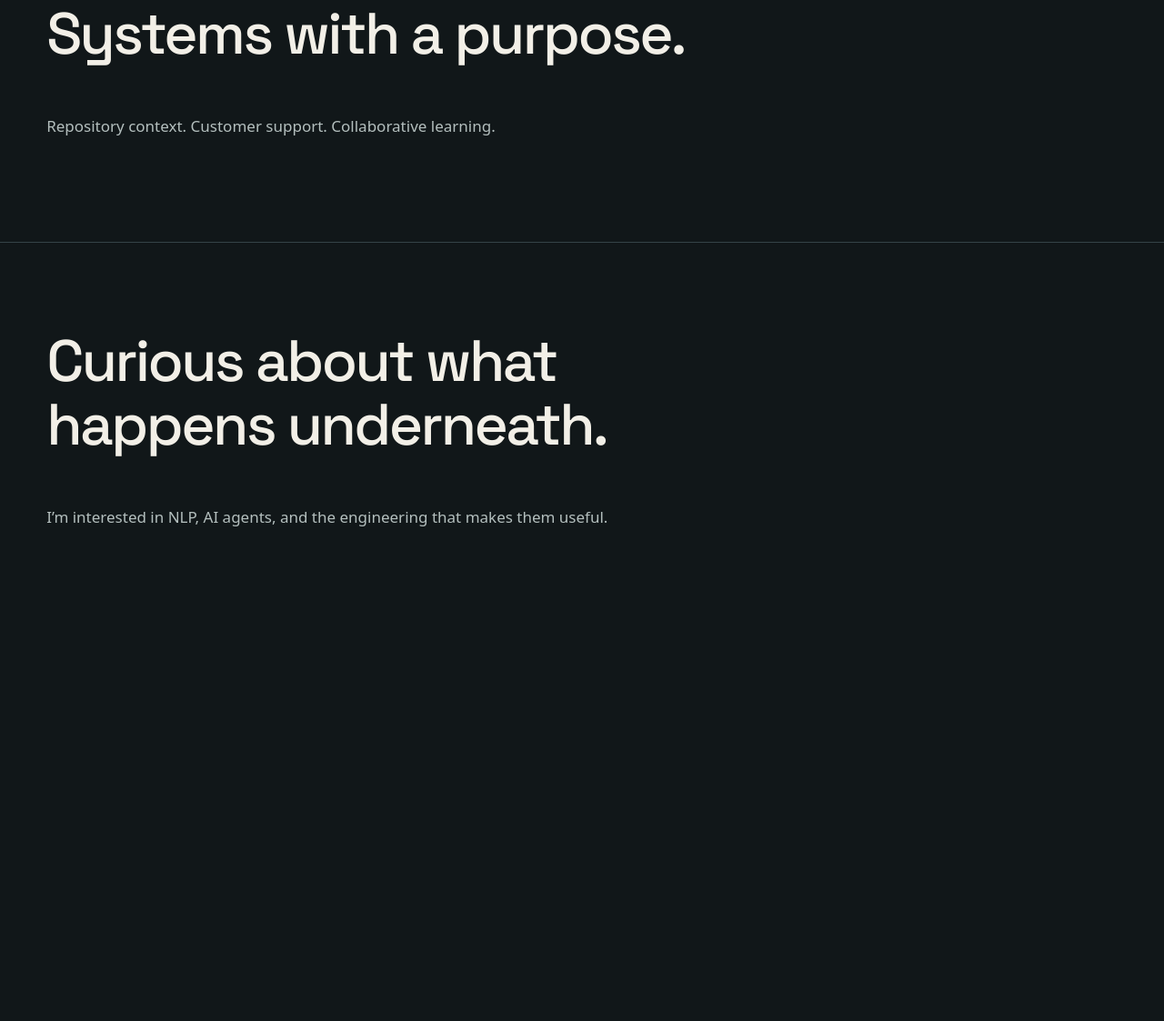
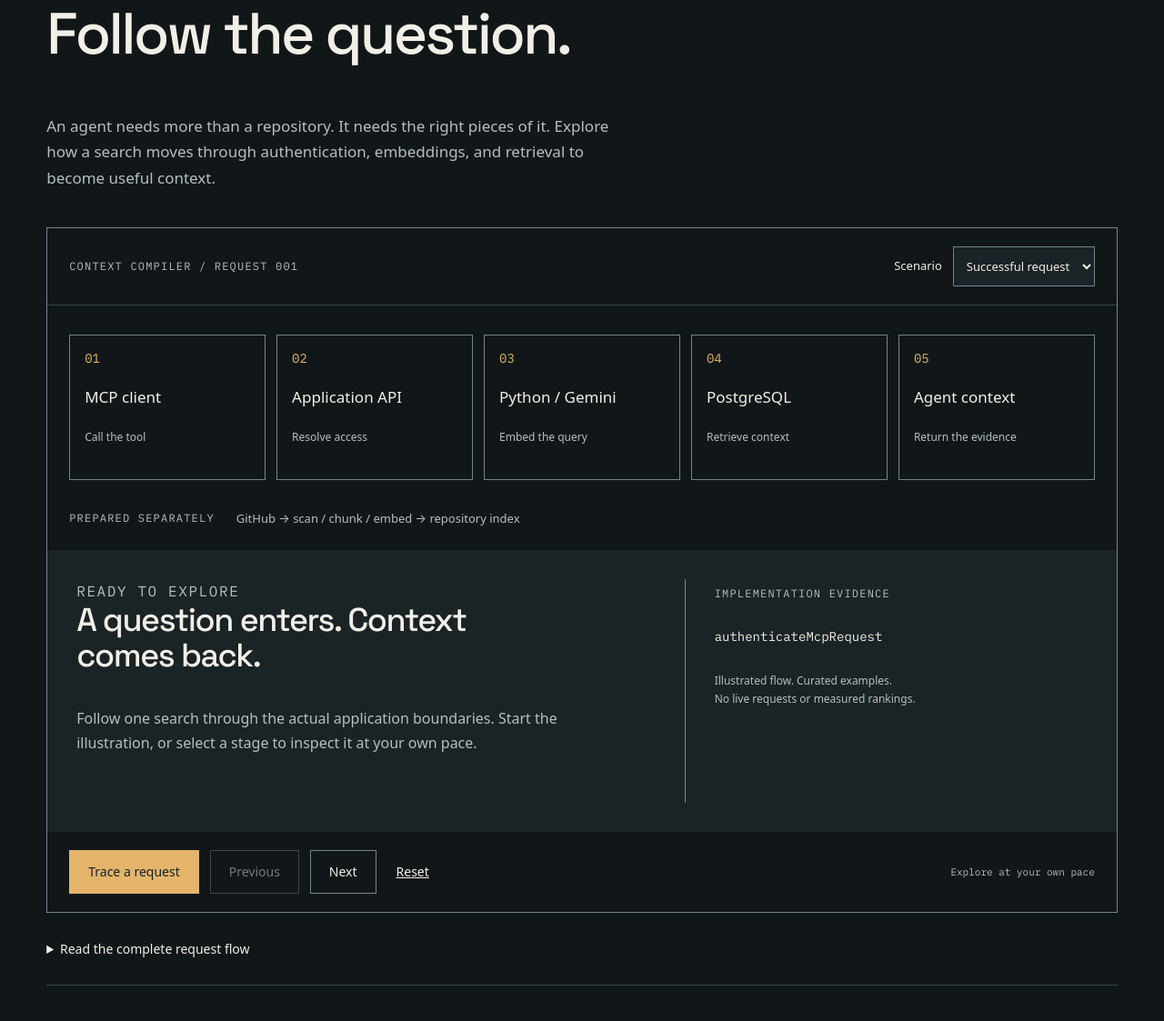
Before and after one commit to TahubCS/Personal, an Astro site: page / in a window 1280 px wide. Shown: the part 1079-2202 px from the top of the page at 91% size. Before the commit the page ends 1775 px from the top, so only its background shows below. Built offline with nearby package versions, Linux system fonts and the light colour scheme; Astro itself is replaced by a stand-in of ours.

Commit message:
milestone D: implement and verify accessible Context Compiler trace

```diff
--- a/astro.config.mjs
+++ b/astro.config.mjs
@@ -1,3 +1,7 @@
 import { defineConfig } from 'astro/config';
 import react from '@astrojs/react';
-export default defineConfig({ integrations: [react()], output: 'static' });
+export default defineConfig({
+  integrations: [react()],
+  output: 'static',
+  devToolbar: { enabled: false },
+});
--- /dev/null
+++ b/src/features/context-trace/ContextTrace.tsx
@@ -0,0 +1,179 @@
+import { useEffect, useReducer, useRef, useState } from 'react';
+import { stages, sourceUrl } from './trace-data';
+import {
+  initialState,
+  lastStep,
+  traceReducer,
+  type Outcome,
+} from './trace-state';
+import '../../styles/trace.css';
+
+export default function ContextTrace() {
+  const [state, dispatch] = useReducer(traceReducer, initialState);
+  const [ready, setReady] = useState(false);
+  const [reducedMotion, setReducedMotion] = useState(false);
+  const root = useRef<HTMLDivElement>(null);
+
+  useEffect(() => {
+    setReady(true);
+    const preference = window.matchMedia('(prefers-reduced-motion: reduce)');
+    const updatePreference = () => {
+      setReducedMotion(preference.matches);
+      if (preference.matches) dispatch({ type: 'pause' });
+    };
+    updatePreference();
+    preference.addEventListener('change', updatePreference);
+    const pauseWhenHidden = () => {
+      if (document.hidden) dispatch({ type: 'pause' });
+    };
+    document.addEventListener('visibilitychange', pauseWhenHidden);
+    const observer = new IntersectionObserver(
+      ([entry]) => {
+        if (!entry?.isIntersecting) dispatch({ type: 'pause' });
+      },
+      { threshold: 0 },
+    );
+    if (root.current) observer.observe(root.current);
+    return () => {
+      observer.disconnect();
+      preference.removeEventListener('change', updatePreference);
+      document.removeEventListener('visibilitychange', pauseWhenHidden);
+    };
+  }, []);
+
+  useEffect(() => {
+    if (state.status !== 'playing' || reducedMotion) return;
+    const timer = window.setInterval(() => dispatch({ type: 'tick' }), 1800);
+    return () => window.clearInterval(timer);
+  }, [state.status, reducedMotion]);
+
+  const stage = stages[state.step - 1];
+  const rejected = state.outcome === 'invalid-key' && state.step === 2;
+  const empty = state.outcome === 'empty' && state.step === 5;
+  const title = rejected
+    ? 'Request rejected.'
+    : empty
+      ? 'No indexed matches.'
+      : (stage?.title ?? 'A question enters. Context comes back.');
+  const detail = rejected
+    ? 'The key could not be resolved. Processing stops before the embedding service or repository index is accessed.'
+    : empty
+      ? 'The request completed, but the index returned no matches. There is no invented answer: inspect the scan state and refine the question.'
+      : (stage?.detail ??
+        'Follow one search through the actual application boundaries. Start the illustration, or select a stage to inspect it at your own pace.');
+
+  function changeOutcome(value: string) {
+    if (value === 'success' || value === 'invalid-key' || value === 'empty')
+      dispatch({ type: 'outcome', outcome: value as Outcome });
+  }
+
+  return (
+    <div className="trace" ref={root} data-status={state.status}>
+      <div className="trace-toolbar">
+        <span className="eyebrow">Context Compiler / Request 001</span>
+        <label>
+          Scenario{' '}
+          <select
+            value={state.outcome}
+            onChange={(event) => changeOutcome(event.target.value)}
+            disabled={!ready}
+          >
+            <option value="success">Successful request</option>
+            <option value="invalid-key">Invalid key</option>
+            <option value="empty">No matches</option>
+          </select>
+        </label>
+      </div>
+      <ol className="trace-stages" aria-label="Request stages">
+        {stages.map((item, index) => (
+          <li key={item.label}>
+            <button
+              className={state.step === index + 1 ? 'stage active' : 'stage'}
+              aria-current={state.step === index + 1 ? 'step' : undefined}
+              disabled={!ready || index + 1 > lastStep(state.outcome)}
+              onClick={() => dispatch({ type: 'select', step: index + 1 })}
+            >
+              <span className="stage-number">0{index + 1}</span>
+              <span>{item.label}</span>
+              <span className="stage-operation">{item.title}</span>
+            </button>
+          </li>
+        ))}
+      </ol>
+      <div className="index-note">
+        <span className="eyebrow">Prepared separately</span>
+        <span>GitHub → scan / chunk / embed → repository index</span>
+      </div>
+      <div className="trace-inspector">
+        <div>
+          <p className="eyebrow">
+            {state.step === 0
+              ? 'Ready to explore'
+              : `Stage 0${state.step} / 05`}
+          </p>
+          <h3>{title}</h3>
+          <p>{detail}</p>
+        </div>
+        <div className="trace-evidence">
+          <span className="eyebrow">Implementation evidence</span>
+          <code>{stage?.signal ?? 'authenticateMcpRequest'}</code>
+          {stage && <a href={sourceUrl(stage.file)}>{stage.file} ↗</a>}
+          <p>
+            Illustrated flow. Curated examples.
+            <br />
+            No live requests or measured rankings.
+          </p>
+        </div>
+      </div>
+      <div className="trace-controls">
+        <button
+          className="button primary"
+          disabled={!ready}
+          onClick={() =>
+            state.status === 'playing'
+              ? dispatch({ type: 'pause' })
+              : dispatch({ type: 'play', reducedMotion })
+          }
+        >
+          {state.status === 'playing'
+            ? 'Pause'
+            : state.status === 'paused' && !reducedMotion
+              ? 'Resume'
+              : state.status === 'complete'
+                ? 'Replay trace'
+                : 'Trace a request'}
+        </button>
+        <button
+          className="button"
+          disabled={!ready || state.step === 0}
+          onClick={() => dispatch({ type: 'select', step: state.step - 1 })}
+        >
+          Previous
+        </button>
+        <button
+          className="button"
+          disabled={!ready || state.step === lastStep(state.outcome)}
+          onClick={() => dispatch({ type: 'select', step: state.step + 1 })}
+        >
+          Next
+        </button>
+        <button
+          className="reset"
+          disabled={!ready}
+          onClick={() => dispatch({ type: 'restart' })}
+        >
+          Reset
+        </button>
+        <span className="trace-status" role="status">
+          {reducedMotion
+            ? 'Manual stepping · reduced motion'
+            : state.status === 'playing'
+              ? 'Playing illustration'
+              : state.status === 'complete'
+                ? 'Illustration complete'
+                : 'Explore at your own pace'}
+        </span>
+      </div>
+    </div>
+  );
+}
--- /dev/null
+++ b/src/features/context-trace/TraceTranscript.astro
@@ -0,0 +1,45 @@
+---
+import { stages, sourceUrl } from './trace-data';
+---
+
+<details class="transcript">
+  <summary>Read the complete request flow</summary>
+  <div>
+    <p>
+      This is an illustration of the implemented search path, not a recording of
+      a production request. Index preparation happens separately.
+    </p>
+    <ol>
+      {stages.map((stage) => (
+        <li>
+          <strong>{stage.title}.</strong> {stage.detail}{' '}
+          <a href={sourceUrl(stage.file)}>Source implementation</a>
+        </li>
+      ))}
+    </ol>
+    <p>
+      An invalid key stops at authentication. An empty search returns no
+      matches. Neither outcome should be presented as a successful generated
+      answer.
+    </p>
+  </div>
+</details>
+<style>
+  .transcript {
+    border-bottom: 1px solid var(--line);
+    padding: 20px 0;
+  }
+  .transcript summary {
+    cursor: pointer;
+    font-size: 14px;
+    padding: 8px 0;
+  }
+  .transcript > div {
+    max-width: 75ch;
+    padding-top: 20px;
+    color: var(--muted);
+  }
+  li {
+    margin-bottom: 18px;
+  }
+</style>
--- /dev/null
+++ b/src/features/context-trace/trace-data.ts
@@ -0,0 +1,49 @@
+const sourceRoot =
+  'https://github.com/TahubCS/Context-Compiler/blob/6b6a0f8d395d9cde51f9a7ff40daab24dfc4ca72/';
+
+export const stages = [
+  {
+    title: 'Call the tool',
+    label: 'MCP client',
+    detail:
+      'An AI client invokes search_codebase. The local stdio bridge forwards the query to the application over HTTPS.',
+    file: 'src/mcp/server.ts',
+    signal: 'search_codebase("authenticateMcpRequest")',
+  },
+  {
+    title: 'Resolve access',
+    label: 'Application API',
+    detail:
+      'The application resolves the bearer key and its bound repository. An invalid or revoked key stops the request here.',
+    file: 'src/app/api/mcp/search/route.ts',
+    signal: 'Repository-bound access',
+  },
+  {
+    title: 'Embed the query',
+    label: 'Python / Gemini',
+    detail:
+      'The FastAPI service embeds the question. This query vector searches an existing index; the repository is not cloned again for each request.',
+    file: 'ai-backend/main.py',
+    signal: 'Question → query vector',
+  },
+  {
+    title: 'Retrieve context',
+    label: 'PostgreSQL',
+    detail:
+      'Semantic and lexical candidates are combined and ranked. The application prepares a useful selection of implementation and declaration context.',
+    file: 'ai-backend/vector_store.py',
+    signal: 'Semantic + lexical candidates',
+  },
+  {
+    title: 'Return the evidence',
+    label: 'Agent context',
+    detail:
+      'The bridge returns structured context with paths and selection metadata. The examples here are curated explanations, not a live search response.',
+    file: 'src/lib/repository-retrieval.ts',
+    signal: 'Paths · excerpts · selection metadata',
+  },
+] as const;
+
+export function sourceUrl(file: string): string {
+  return sourceRoot + file;
+}
--- /dev/null
+++ b/src/features/context-trace/trace-state.ts
@@ -0,0 +1,64 @@
+export type Outcome = 'success' | 'invalid-key' | 'empty';
+export type TraceState = {
+  step: number;
+  status: 'ready' | 'playing' | 'paused' | 'complete';
+  outcome: Outcome;
+};
+
+export type TraceAction =
+  | { type: 'play'; reducedMotion: boolean }
+  | { type: 'pause' }
+  | { type: 'tick' }
+  | { type: 'select'; step: number }
+  | { type: 'restart' }
+  | { type: 'outcome'; outcome: Outcome };
+
+export const initialState: TraceState = {
+  step: 0,
+  status: 'ready',
+  outcome: 'success',
+};
+
+export function lastStep(outcome: Outcome): number {
+  return outcome === 'invalid-key' ? 2 : 5;
+}
+
+export function traceReducer(
+  state: TraceState,
+  action: TraceAction,
+): TraceState {
+  const last = lastStep(state.outcome);
+  switch (action.type) {
+    case 'outcome':
+      return { ...initialState, outcome: action.outcome };
+    case 'restart':
+      return { ...initialState, outcome: state.outcome };
+    case 'pause':
+      return state.status === 'playing'
+        ? { ...state, status: 'paused' }
+        : state;
+    case 'select': {
+      const step = Math.max(0, Math.min(last, Math.trunc(action.step)));
+      return {
+        ...state,
+        step,
+        status: step === last ? 'complete' : step === 0 ? 'ready' : 'paused',
+      };
+    }
+    case 'play': {
+      const step = state.step === last ? 1 : Math.max(1, state.step);
+      return {
+        ...state,
+        step,
+        status: action.reducedMotion ? 'paused' : 'playing',
+      };
+    }
+    case 'tick':
+      if (state.status !== 'playing') return state;
+      return {
+        ...state,
+        step: Math.min(last, state.step + 1),
+        status: state.step + 1 >= last ? 'complete' : 'playing',
+      };
+  }
+}
--- a/src/pages/index.astro
+++ b/src/pages/index.astro
@@ -2,18 +2,24 @@
 import BaseLayout from '../layouts/BaseLayout.astro';
 import SiteHeader from '../components/SiteHeader.astro';
 import Hero from '../components/Hero.astro';
+import ContextTrace from '../features/context-trace/ContextTrace';
+import TraceTranscript from '../features/context-trace/TraceTranscript.astro';
 ---
 
 <BaseLayout>
   <SiteHeader />
   <main id="main">
     <Hero />
-    <section id="stories" class="shell section">
-      <p class="eyebrow">01 / Selected work</p>
-      <h2>Systems with a purpose.</h2>
+    <section id="trace" class="shell section">
+      <p class="eyebrow">Inside the system / Context Compiler</p>
+      <h2>Follow the question.</h2>
       <p class="muted">
-        Repository context. Customer support. Collaborative learning.
+        An agent needs more than a repository. It needs the right pieces of it.
+        Explore how a search moves through authentication, embeddings, and
+        retrieval to become useful context.
       </p>
+      <ContextTrace client:visible />
+      <TraceTranscript />
     </section>
     <section id="about" class="shell section rule">
       <h2>
--- a/src/styles/global.css
+++ b/src/styles/global.css
@@ -3,7 +3,7 @@
   box-sizing: border-box;
 }
 html {
-  scroll-behavior: smooth;
+  scroll-behavior: auto;
   scroll-padding-top: 100px;
 }
 body {
--- /dev/null
+++ b/src/styles/trace.css
@@ -0,0 +1,198 @@
+.trace {
+  border: 1px solid var(--boundary);
+  margin-top: 40px;
+}
+.trace-toolbar {
+  padding: 20px 24px;
+  border-bottom: 1px solid var(--line);
+  display: flex;
+  justify-content: space-between;
+  gap: 20px;
+  align-items: center;
+}
+.trace-toolbar label {
+  display: flex;
+  align-items: center;
+  gap: 12px;
+  font-size: 13px;
+}
+.trace select {
+  background: var(--surface);
+  color: var(--text);
+  border: 1px solid var(--boundary);
+  padding: 10px;
+  min-height: 44px;
+}
+.trace-stages {
+  padding: 32px 24px;
+  margin: 0;
+  list-style: none;
+  display: grid;
+  grid-template-columns: repeat(5, 1fr);
+  gap: 12px;
+}
+.trace-stages li {
+  min-width: 0;
+}
+.stage {
+  width: 100%;
+  min-height: 160px;
+  background: transparent;
+  text-align: left;
+  padding: 16px;
+  border: 1px solid var(--boundary);
+  display: flex;
+  flex-direction: column;
+  gap: 20px;
+  transition:
+    background 0.24s,
+    border-color 0.24s;
+}
+.stage-number {
+  font: 14px var(--mono);
+  color: var(--accent);
+}
+.stage-operation {
+  font-size: 12px;
+  color: var(--muted);
+}
+.stage.active {
+  border-color: var(--accent);
+  background: var(--surface);
+}
+.stage.active .stage-number {
+  background: var(--accent);
+  color: var(--ink);
+  width: 28px;
+  text-align: center;
+}
+.trace button:disabled {
+  cursor: default;
+  opacity: 0.45;
+}
+.index-note {
+  display: flex;
+  gap: 24px;
+  padding: 0 24px 24px;
+  color: var(--muted);
+  font-size: 13px;
+}
+.trace-inspector {
+  display: grid;
+  grid-template-columns: 1.4fr 1fr;
+  gap: 48px;
+  padding: 32px;
+  background: var(--surface);
+  min-height: 310px;
+}
+.trace-inspector h3 {
+  font-size: 36px;
+  max-width: 20ch;
+}
+.trace-inspector p {
+  font-size: 16px;
+  color: var(--muted);
+  margin-bottom: 0;
+}
+.trace-evidence {
+  border-left: 1px solid var(--boundary);
+  padding-left: 32px;
+  min-width: 0;
+}
+.trace-evidence code {
+  display: block;
+  overflow-wrap: anywhere;
+  font: 14px/1.6 var(--mono);
+  margin: 24px 0;
+}
+.trace-evidence a {
+  font: 13px/1.6 var(--mono);
+  overflow-wrap: anywhere;
+  color: var(--accent);
+}
+.trace-evidence p {
+  font-size: 12px;
+  margin-top: 28px;
+}
+.trace-controls {
+  padding: 20px 24px;
+  display: flex;
+  gap: 12px;
+  flex-wrap: wrap;
+  align-items: center;
+}
+.reset {
+  background: transparent;
+  border: 0;
+  text-decoration: underline;
+  min-height: 44px;
+  padding: 10px;
+  font-size: 14px;
+}
+.trace-status {
+  margin-left: auto;
+  font: 11px var(--mono);
+  color: var(--muted);
+}
+@media (max-width: 767px) {
+  .trace-toolbar {
+    align-items: start;
+    flex-direction: column;
+    padding: 16px;
+  }
+  .trace-stages {
+    grid-template-columns: 1fr;
+    padding: 16px;
+    gap: 8px;
+  }
+  .stage {
+    min-height: 64px;
+    display: grid;
+    grid-template-columns: 28px 1fr;
+    align-items: center;
+    gap: 8px;
+    padding: 12px;
+  }
+  .stage-operation {
+    grid-column: 2;
+  }
+  .stage-number {
+    grid-row: 1/3;
+  }
+  .index-note {
+    flex-direction: column;
+    gap: 8px;
+    padding: 8px 16px 24px;
+  }
+  .trace-inspector {
+    grid-template-columns: 1fr;
+    gap: 24px;
+    padding: 24px 16px;
+    min-height: 540px;
+  }
+  .trace-inspector h3 {
+    font-size: 30px;
+  }
+  .trace-evidence {
+    border-left: 0;
+    border-top: 1px solid var(--boundary);
+    padding: 20px 0 0;
+  }
+  .trace-evidence code {
+    margin: 12px 0;
+  }
+  .trace-evidence p {
+    margin-top: 12px;
+  }
+  .trace-controls {
+    padding: 16px;
+    gap: 8px;
+  }
+  .trace-controls .button {
+    padding: 10px 13px;
+  }
+  .trace-status {
+    margin: 8px 0 0;
+    width: 100%;
+  }
+}
--- a/tsconfig.json
+++ b/tsconfig.json
@@ -1,6 +1,8 @@
 {
   "extends": "astro/tsconfigs/strict",
   "compilerOptions": {
+    "allowImportingTsExtensions": true,
+    "noEmit": true,
     "jsx": "react-jsx",
     "jsxImportSource": "react",
     "noUncheckedIndexedAccess": true,
```
Also changed, not shown: scripts/capture.mjs (+10 -0 lines), scripts/debug.mjs (added, +11 -0 lines), src/features/context-trace/trace-state.test.ts (added, +52 -0 lines), tests/browser/trace.spec.ts (added, +65 -0 lines).
